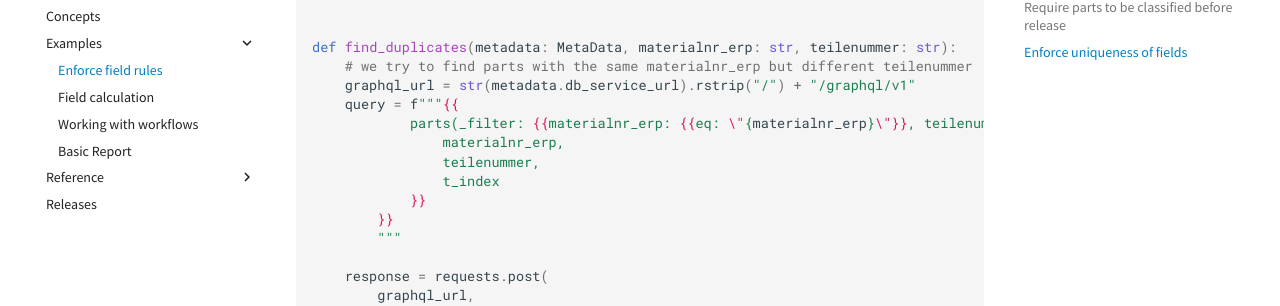
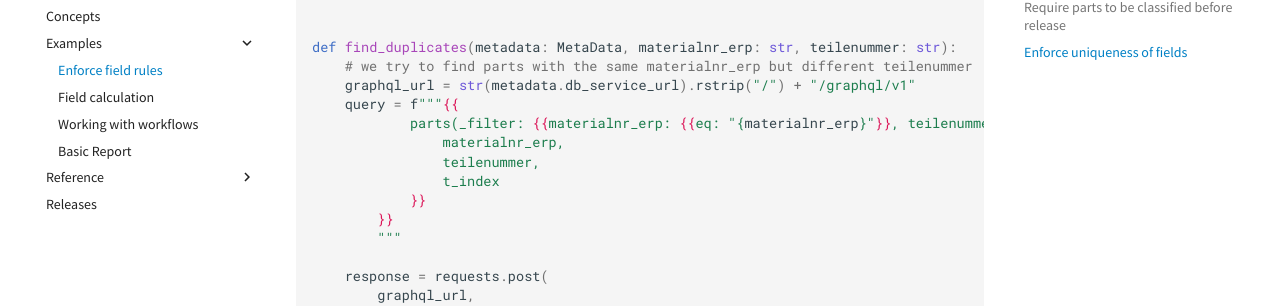
Before and after one commit to cslab/functions-sdk-python, an MkDocs documentation site: the page built from docs/examples/enforce_field_rules.md, in a window 1280 px wide and 900 px high, scrolled down 2380 px. Shown: the part 146-452 px from the top of the window. Built offline with MkDocs 1.6.1 and Material for MkDocs 9.7.7, drawn with Linux system fonts in a browser that asks for light colours; comment, search, counter and statistics services are not loaded.

Commit message:
fix: remove redundant quote escaping

```diff
--- a/docs/examples/enforce_field_rules.md
+++ b/docs/examples/enforce_field_rules.md
@@ -115,7 +115,7 @@ def find_duplicates(metadata: MetaData, materialnr_erp: str, teilenummer: str):
     # we try to find parts with the same materialnr_erp but different teilenummer
     graphql_url = str(metadata.db_service_url).rstrip("/") + "/graphql/v1"
     query = f"""{{
-            parts(_filter: {{materialnr_erp: {{eq: \"{materialnr_erp}\"}}, teilenummer: {{neq: \"{teilenummer}\"}}}}) {{
+            parts(_filter: {{materialnr_erp: {{eq: "{materialnr_erp}"}}, teilenummer: {{neq: "{teilenummer}"}}}}) {{
                 materialnr_erp,
                 teilenummer,
                 t_index
```
